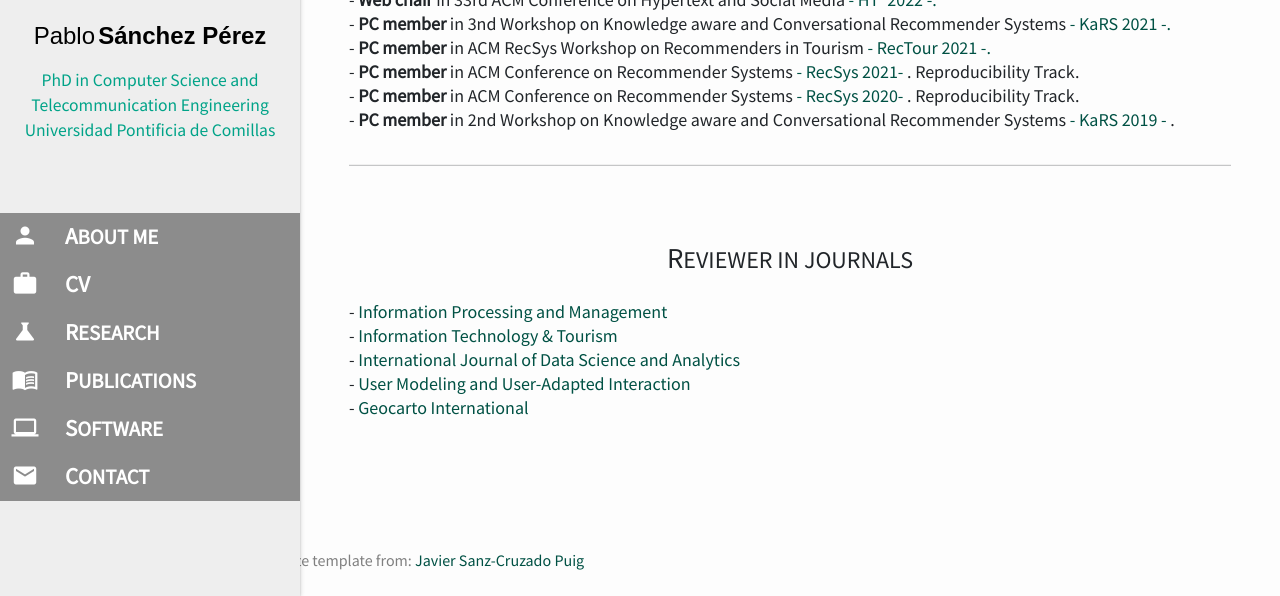
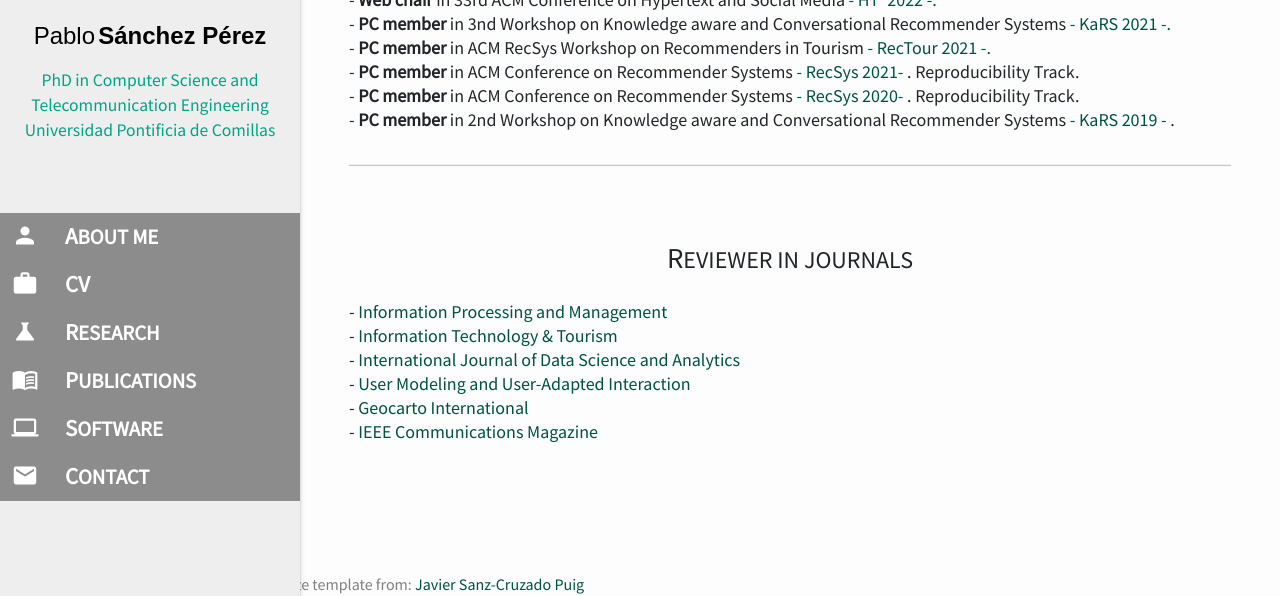
Before and after one commit to pablosanchezp/pablosanchezp.github.io, a Jekyll site: the page built from research.md, in a window 1280 px wide and 900 px high, scrolled down 1337 px, cut to the strip 304-900 px from the top of the window. Built offline with Jekyll 4.4.1, drawn with Linux system fonts in a browser that asks for light colours; nearby versions of some CDN libraries.

Commit message:
Added new reviewed journal

```diff
--- a/research.md
+++ b/research.md
@@ -96,6 +96,7 @@ title: Research
                 <li> <a href="https://www.springer.com/journal/41060"> International Journal of Data Science and Analytics </a></li>
                 <li> <a href="http://www.umuai.org/"> User Modeling and User-Adapted Interaction </a></li>
                 <li> <a href="https://www.tandfonline.com/journals/tgei20"> Geocarto International </a></li>
+                <li> <a href="https://www.comsoc.org/publications/magazines/ieee-communications-magazine">IEEE Communications Magazine </a></li>
             </ul>
         </div>
  </div>
```
